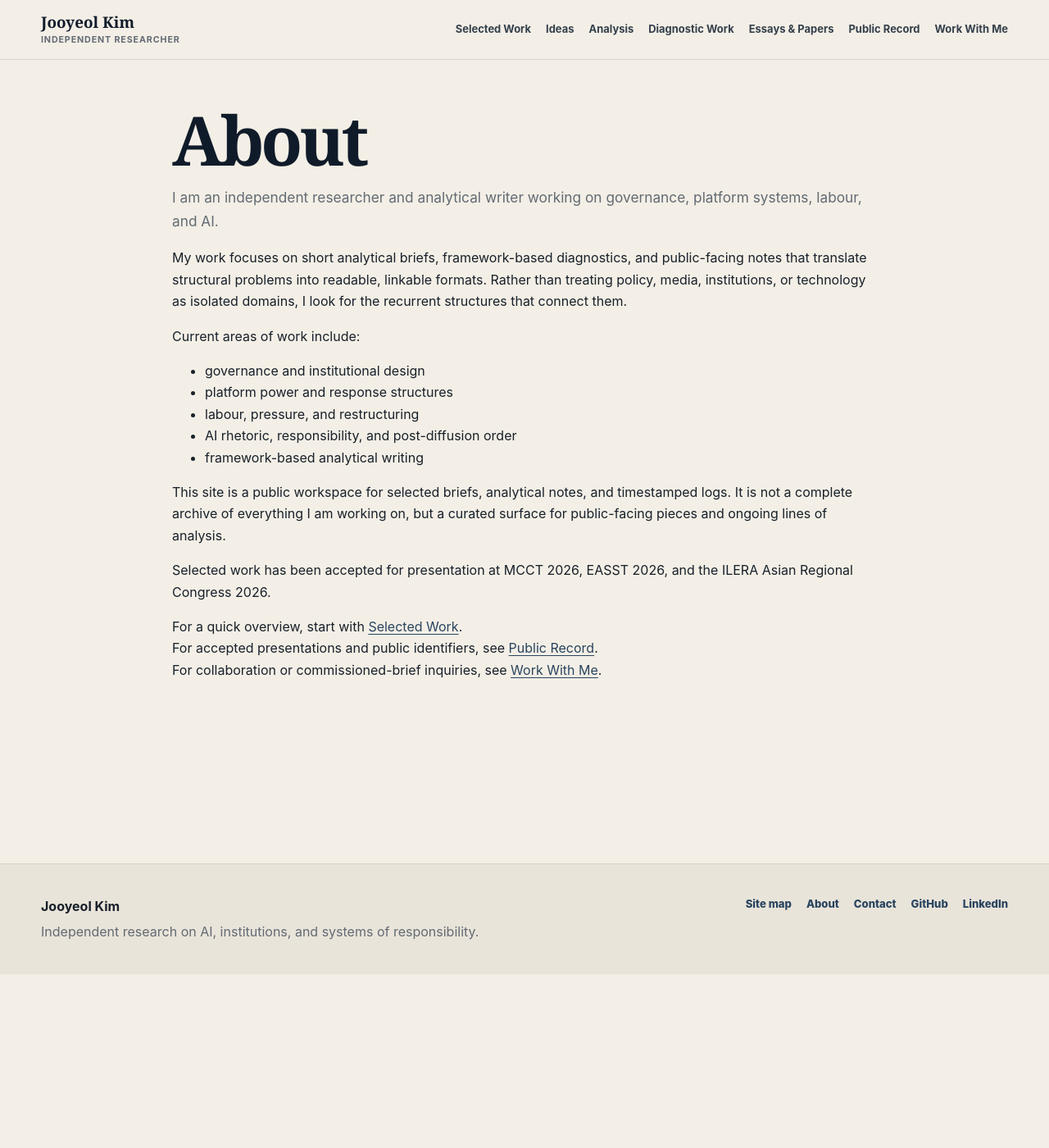
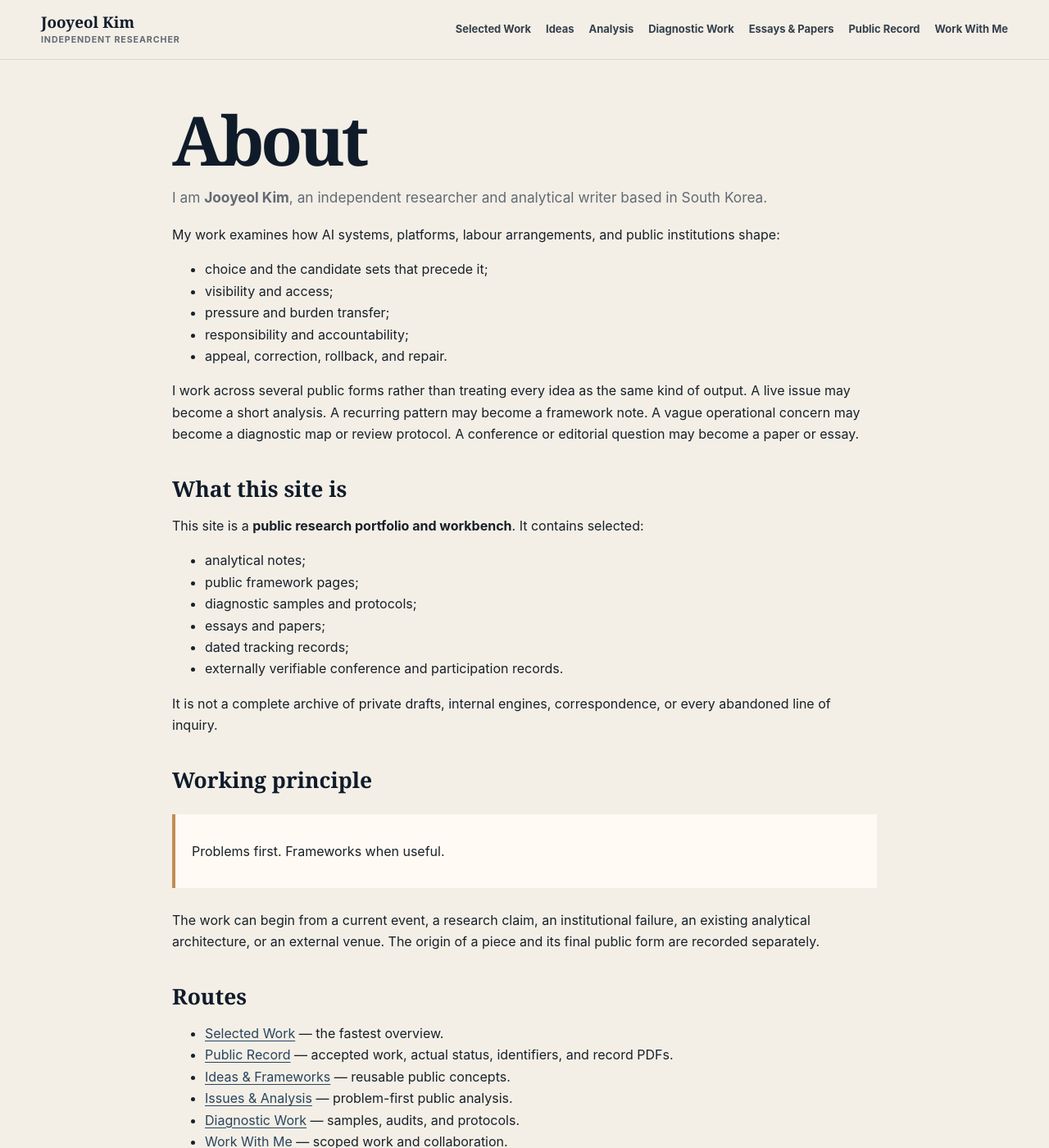
Before and after one commit to jooyeolkim1990/jooyeolkim1990.github.io, a Jekyll site: the page built from about.md, in a window 1280 px wide and 1400 px high. Shown: the whole window at 82% size. Built offline with Jekyll 4.4.1, drawn with Linux system fonts in a browser that asks for light colours; our own code applies the rules of GitHub Pages for plain Markdown files.

Commit message:
Rewrite About around identity and research method

```diff
--- a/about.md
+++ b/about.md
@@ -1,21 +1,46 @@
+---
+title: About
+description: About Jooyeol Kim, an independent researcher based in South Korea.
+---
+
 # About
 
-I am an independent researcher and analytical writer working on governance, platform systems, labour, and AI.
+I am **Jooyeol Kim**, an independent researcher and analytical writer based in South Korea.
 
-My work focuses on short analytical briefs, framework-based diagnostics, and public-facing notes that translate structural problems into readable, linkable formats. Rather than treating policy, media, institutions, or technology as isolated domains, I look for the recurrent structures that connect them.
+My work examines how AI systems, platforms, labour arrangements, and public institutions shape:
 
-Current areas of work include:
+- choice and the candidate sets that precede it;
+- visibility and access;
+- pressure and burden transfer;
+- responsibility and accountability;
+- appeal, correction, rollback, and repair.
 
-- governance and institutional design
-- platform power and response structures
-- labour, pressure, and restructuring
-- AI rhetoric, responsibility, and post-diffusion order
-- framework-based analytical writing
+I work across several public forms rather than treating every idea as the same kind of output. A live issue may become a short analysis. A recurring pattern may become a framework note. A vague operational concern may become a diagnostic map or review protocol. A conference or editorial question may become a paper or essay.
 
-This site is a public workspace for selected briefs, analytical notes, and timestamped logs. It is not a complete archive of everything I am working on, but a curated surface for public-facing pieces and ongoing lines of analysis.
+## What this site is
 
-Selected work has been accepted for presentation at MCCT 2026, EASST 2026, and the ILERA Asian Regional Congress 2026.
+This site is a **public research portfolio and workbench**. It contains selected:
 
-For a quick overview, start with [Selected Work](selected-work.md).
-For accepted presentations and public identifiers, see [Public Record](cv.md).
-For collaboration or commissioned-brief inquiries, see [Work With Me](work-with-me.md).
+- analytical notes;
+- public framework pages;
+- diagnostic samples and protocols;
+- essays and papers;
+- dated tracking records;
+- externally verifiable conference and participation records.
+
+It is not a complete archive of private drafts, internal engines, correspondence, or every abandoned line of inquiry.
+
+## Working principle
+
+> Problems first. Frameworks when useful.
+
+The work can begin from a current event, a research claim, an institutional failure, an existing analytical architecture, or an external venue. The origin of a piece and its final public form are recorded separately.
+
+## Routes
+
+- [Selected Work](selected-work.html) — the fastest overview.
+- [Public Record](cv.html) — accepted work, actual status, identifiers, and record PDFs.
+- [Ideas & Frameworks](ideas/) — reusable public concepts.
+- [Issues & Analysis](analysis/) — problem-first public analysis.
+- [Diagnostic Work](diagnostics/) — samples, audits, and protocols.
+- [Work With Me](work-with-me.html) — scoped work and collaboration.
```
